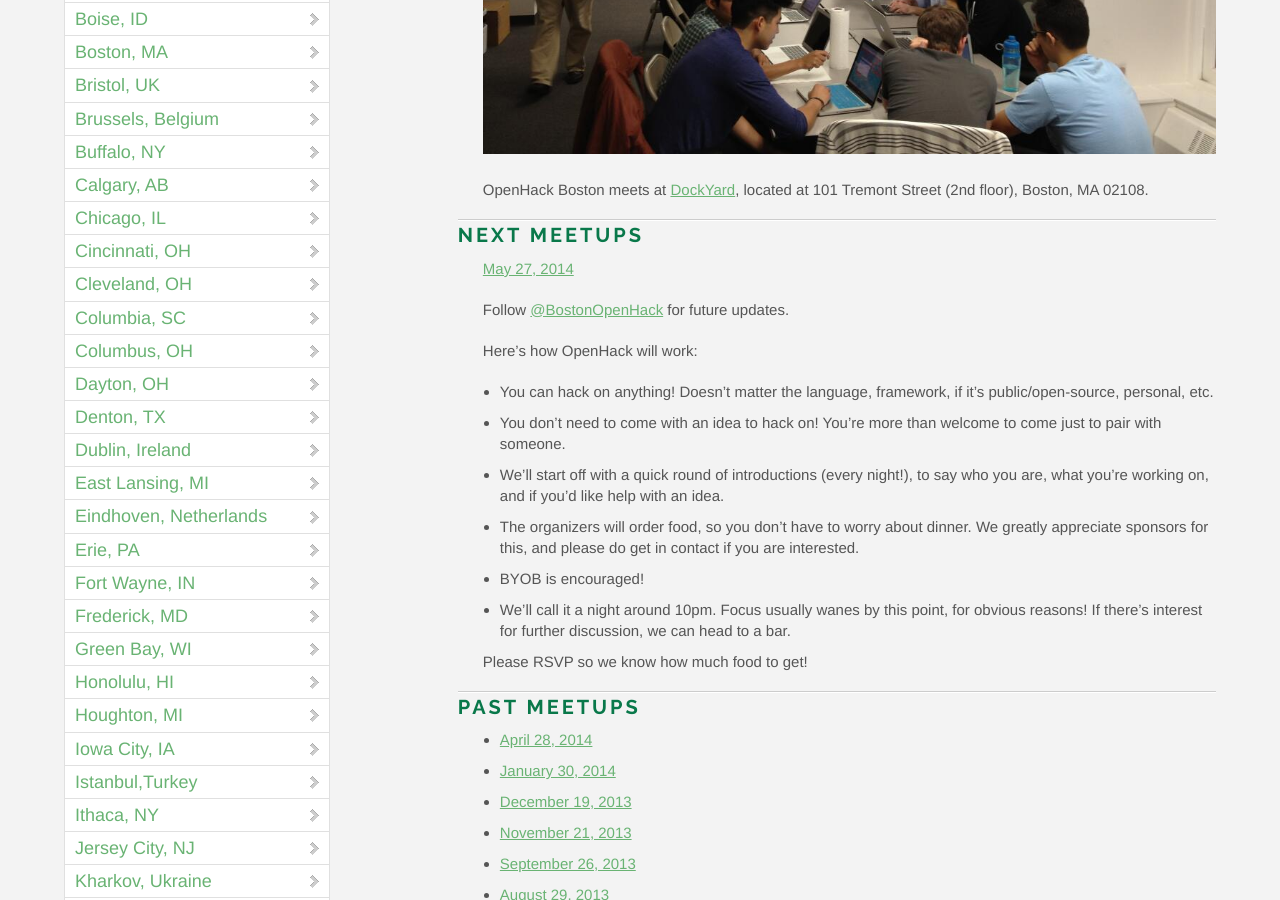
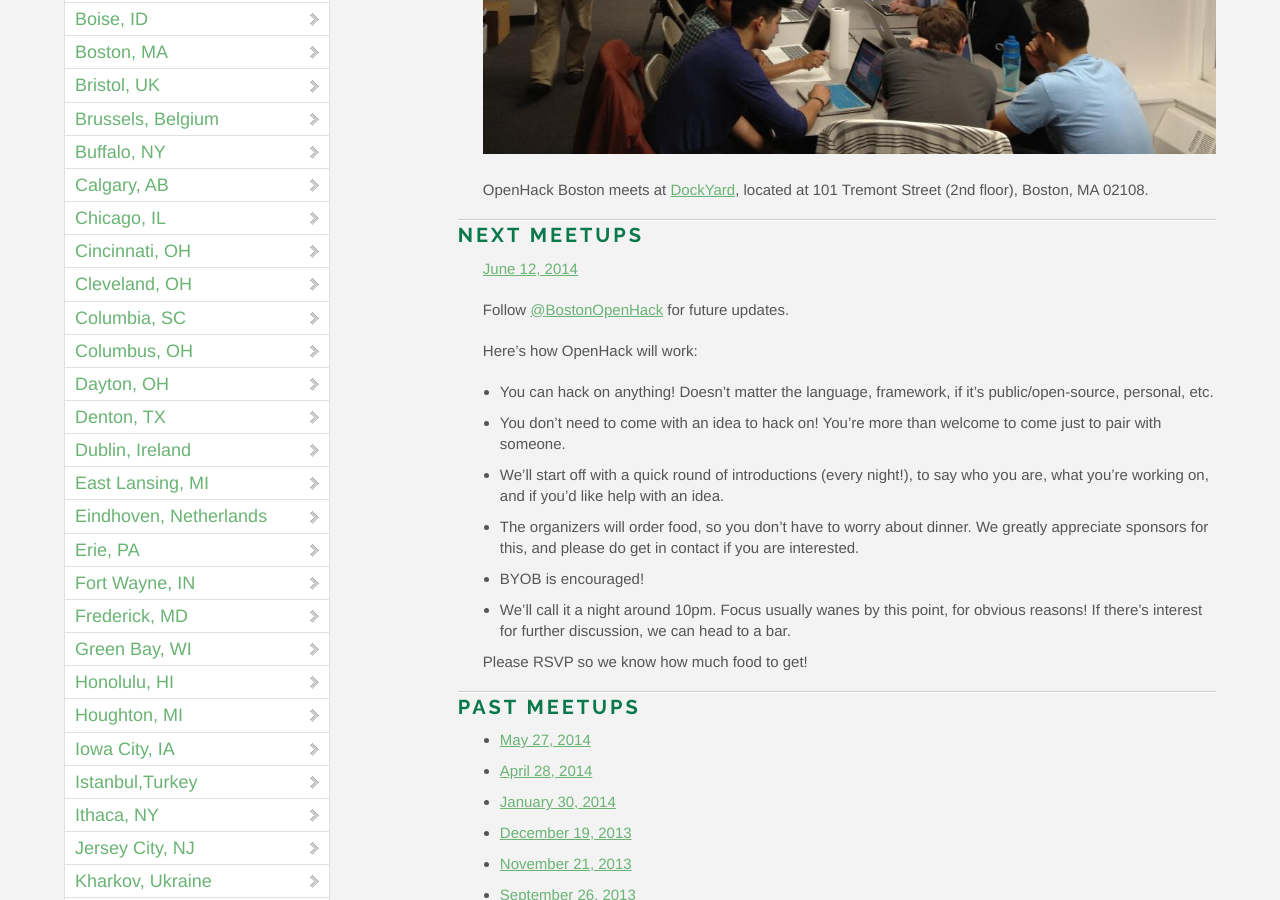
Before and after one commit to OpenHack/openhack.github.com, a Jekyll site: the page built from boston/index.markdown, in a window 1280 px wide and 900 px high, scrolled down 611 px. Built offline with Jekyll 4.4.1, drawn with Linux system fonts in a browser that asks for light colours; nearby versions of some CDN libraries; comment, search, counter and statistics services are not loaded.

Commit message:
Boston: June meetup

```diff
--- a/boston/index.markdown
+++ b/boston/index.markdown
@@ -11,7 +11,7 @@ OpenHack Boston meets at [DockYard](http://dockyard.com), located at 101
 Tremont Street (2nd floor), Boston, MA 02108.
 
 ### Next meetups
-[May 27, 2014](https://guestlistapp.com/events/258114)
+[June 12, 2014](https://guestlistapp.com/events/260202)
 
 Follow [@BostonOpenHack](https://twitter.com/BostonOpenHack) for future
 updates.
@@ -36,6 +36,7 @@ Please RSVP so we know how much food to get!
 
 ### Past meetups
 
+* [May 27, 2014](https://guestlistapp.com/events/258114)
 * [April 28, 2014](http://guestli.st/249969)
 * [January 30, 2014](http://www.meetup.com/Boston-Ember-js/events/160542412/)
 * [December 19, 2013](http://www.meetup.com/Boston-Ember-js/events/154894722/)
```
